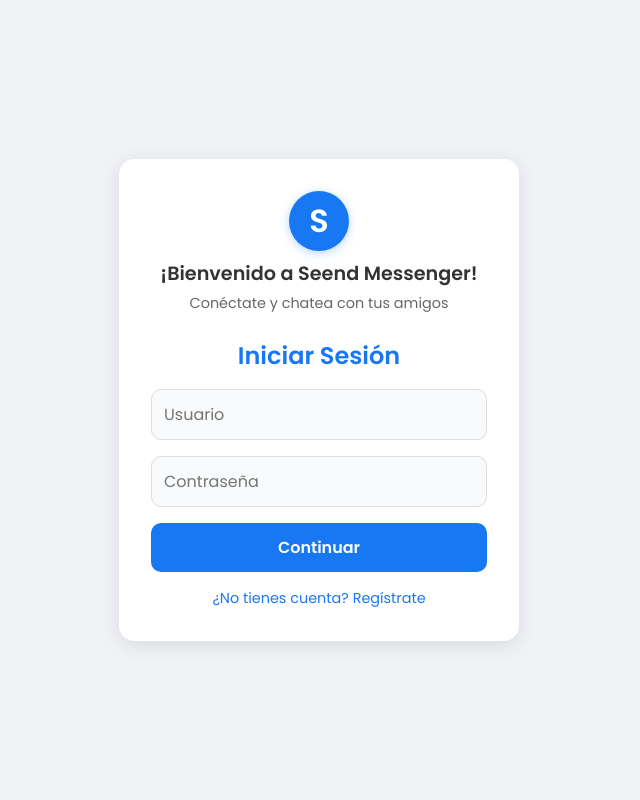
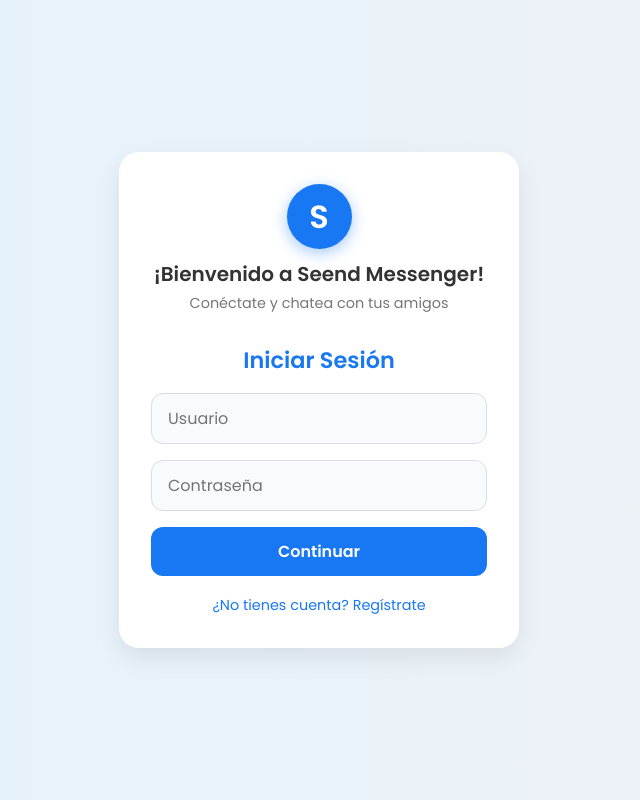
Before and after one commit to orrodguez19/Seend, a Flask app: page / in a window 1280 px wide. Shown: the whole page, without its empty margins (321-961 px from the left). Run offline with Flask 3, Linux system fonts and the light colour scheme.

Commit message:
Actualizar auth.html

```diff
--- a/templates/auth.html
+++ b/templates/auth.html
@@ -15,7 +15,7 @@
     }
 
     body {
-      background: #f0f2f5;
+      background: linear-gradient(to right, #e3f2fd, #f0f2f5);
       display: flex;
       justify-content: center;
       align-items: center;
@@ -24,29 +24,34 @@
     }
 
     .container {
-      background: white;
+      background: #fff;
       padding: 2rem;
-      border-radius: 15px;
-      box-shadow: 0 4px 20px rgba(0,0,0,0.1);
+      border-radius: 20px;
+      box-shadow: 0 10px 25px rgba(0, 0, 0, 0.08);
       width: 100%;
       max-width: 400px;
+      animation: fadeIn 0.6s ease;
+      transition: transform 0.3s;
       position: relative;
-      animation: fadeIn 0.5s ease-in-out;
     }
 
     @keyframes fadeIn {
-      from { opacity: 0; transform: translateY(-20px); }
+      from { opacity: 0; transform: translateY(30px); }
       to { opacity: 1; transform: translateY(0); }
+    }
+
+    .container:hover {
+      transform: translateY(-2px);
     }
 
     .welcome {
       text-align: center;
-      margin-bottom: 1.5rem;
+      margin-bottom: 1.8rem;
     }
 
     .avatar {
-      width: 60px;
-      height: 60px;
+      width: 65px;
+      height: 65px;
       border-radius: 50%;
       background: #1877f2;
       color: white;
@@ -55,20 +60,20 @@
       justify-content: center;
       font-size: 2rem;
       font-weight: 600;
-      margin: 0 auto 0.5rem;
-      box-shadow: 0 2px 10px rgba(24, 119, 242, 0.3);
+      margin: 0 auto 0.6rem;
+      box-shadow: 0 4px 15px rgba(24, 119, 242, 0.4);
     }
 
     .welcome-text {
       color: #333;
-      font-size: 1.2rem;
+      font-size: 1.25rem;
       font-weight: 600;
     }
 
     .welcome-subtext {
-      color: #666;
+      color: #777;
       font-size: 0.9rem;
-      margin-top: 0.3rem;
+      margin-top: 0.25rem;
     }
 
     h2 {
@@ -76,33 +81,36 @@
       color: #1877f2;
       margin-bottom: 1rem;
       font-weight: 600;
+      font-size: 1.4rem;
+      transition: all 0.3s;
     }
 
     form {
       display: flex;
       flex-direction: column;
+      transition: all 0.3s;
     }
 
     input {
       margin-bottom: 1rem;
-      padding: 0.75rem;
+      padding: 0.75rem 1rem;
       border: 1px solid #ddd;
-      border-radius: 10px;
+      border-radius: 12px;
       font-size: 1rem;
       background: #f9fafb;
-      transition: border-color 0.3s;
+      transition: border-color 0.3s, box-shadow 0.3s;
     }
 
     input:focus {
       outline: none;
       border-color: #1877f2;
-      box-shadow: 0 0 5px rgba(24, 119, 242, 0.3);
+      box-shadow: 0 0 6px rgba(24, 119, 242, 0.3);
     }
 
     button {
       padding: 0.75rem;
       border: none;
-      border-radius: 10px;
+      border-radius: 12px;
       background: #1877f2;
       color: white;
       font-size: 1rem;
@@ -112,13 +120,13 @@
     }
 
     button:hover {
-      background: #155dc0;
-      transform: scale(1.02);
+      background: #1664c4;
+      transform: translateY(-1px);
     }
 
     .toggle-link {
       text-align: center;
-      margin-top: 1rem;
+      margin-top: 1.2rem;
       color: #1877f2;
       cursor: pointer;
       font-size: 0.9rem;
@@ -151,14 +190,12 @@
 
     <h2 id="form-title">Iniciar Sesión</h2>
 
-    {% if error %}
-      <div class="error">{{ error }}</div>
-    {% endif %}
+    <div class="error" id="error" style="display:none;"></div>
 
-    <form id="auth-form" method="POST" action="/login">
-      <input type="text" name="username" placeholder="Usuario" required>
-      <input type="password" name="password" placeholder="Contraseña" required>
-      <button type="submit">Continuar</button>
+    <form id="auth-form">
+      <input type="text" id="username" name="username" placeholder="Usuario" required>
+      <input type="password" id="password" name="password" placeholder="Contraseña" required>
+      <button type="submit" id="submit-btn">Continuar</button>
     </form>
 
     <div class="toggle-link" onclick="toggleForm()">¿No tienes cuenta? Regístrate</div>
@@ -168,22 +205,56 @@
     let isLogin = true;
 
     function toggleForm() {
-      const form = document.getElementById('auth-form');
       const title = document.getElementById('form-title');
       const toggle = document.querySelector('.toggle-link');
+      const error = document.getElementById('error');
+      error.style.display = 'none';
 
       if (isLogin) {
-        form.action = "/register";
         title.textContent = "Registro";
         toggle.textContent = "¿Ya tienes cuenta? Inicia sesión";
       } else {
-        form.action = "/login";
         title.textContent = "Iniciar Sesión";
         toggle.textContent = "¿No tienes cuenta? Regístrate";
       }
 
       isLogin = !isLogin;
     }
+
+    document.getElementById('auth-form').addEventListener('submit', async function (e) {
+      e.preventDefault();
+
+      const username = document.getElementById('username').value.trim();
+      const password = document.getElementById('password').value.trim();
+      const endpoint = isLogin ? '/login' : '/register';
+      const loading = document.getElementById('loading');
+      const errorBox = document.getElementById('error');
+
+      loading.style.display = 'flex';
+      errorBox.style.display = 'none';
+
+      try {
+        const response = await fetch(endpoint, {
+          method: 'POST',
+          headers: { 'Content-Type': 'application/json' },
+          body: JSON.stringify({ username, password }),
+        });
+
+        const result = await response.json();
+        loading.style.display = 'none';
+
+        if (result.success) {
+          window.location.href = "/chat";
+        } else {
+          errorBox.textContent = result.error || "Error desconocido";
+          errorBox.style.display = 'block';
+        }
+      } catch (err) {
+        loading.style.display = 'none';
+        errorBox.textContent = "Error de conexión";
+        errorBox.style.display = 'block';
+      }
+    });
   </script>
 </body>
 </html>
```
Also changed, not shown: other parts of templates/auth.html (+35 -4 lines).
